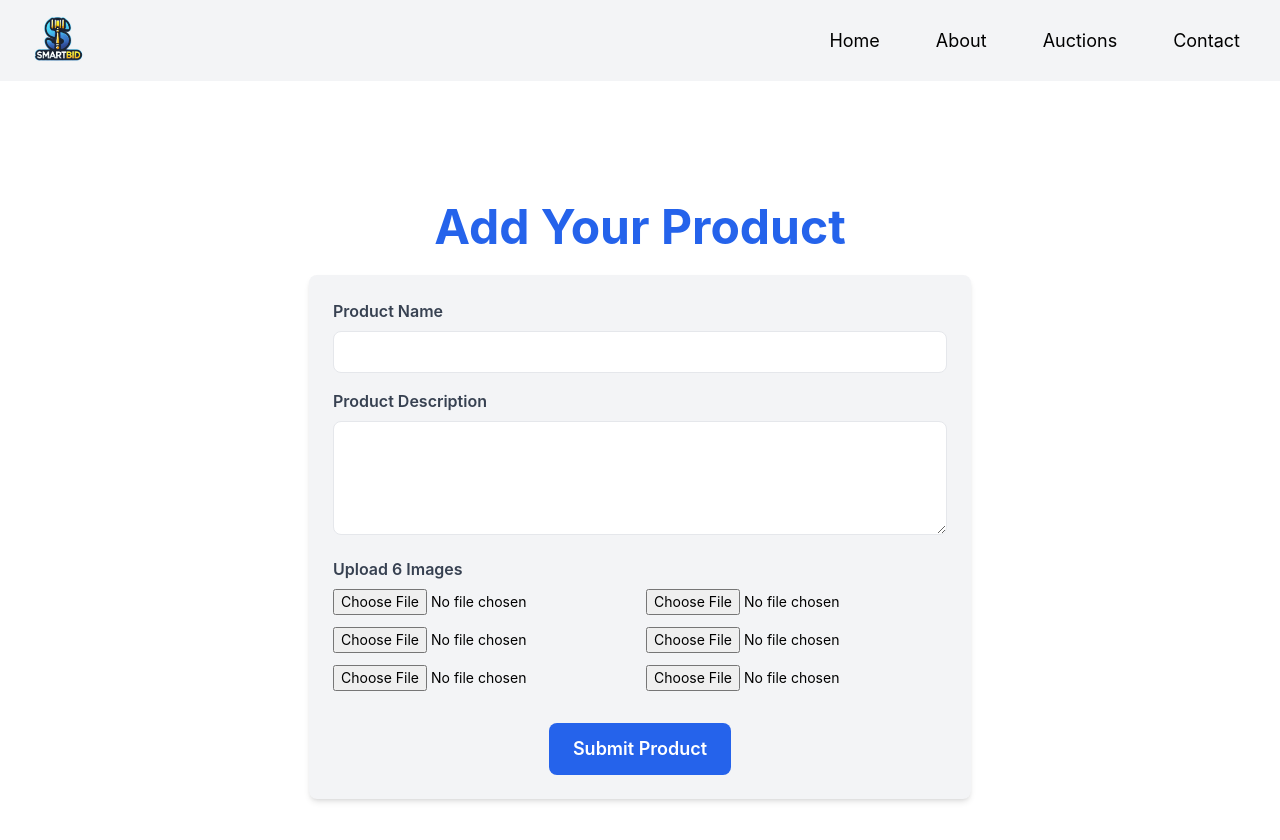
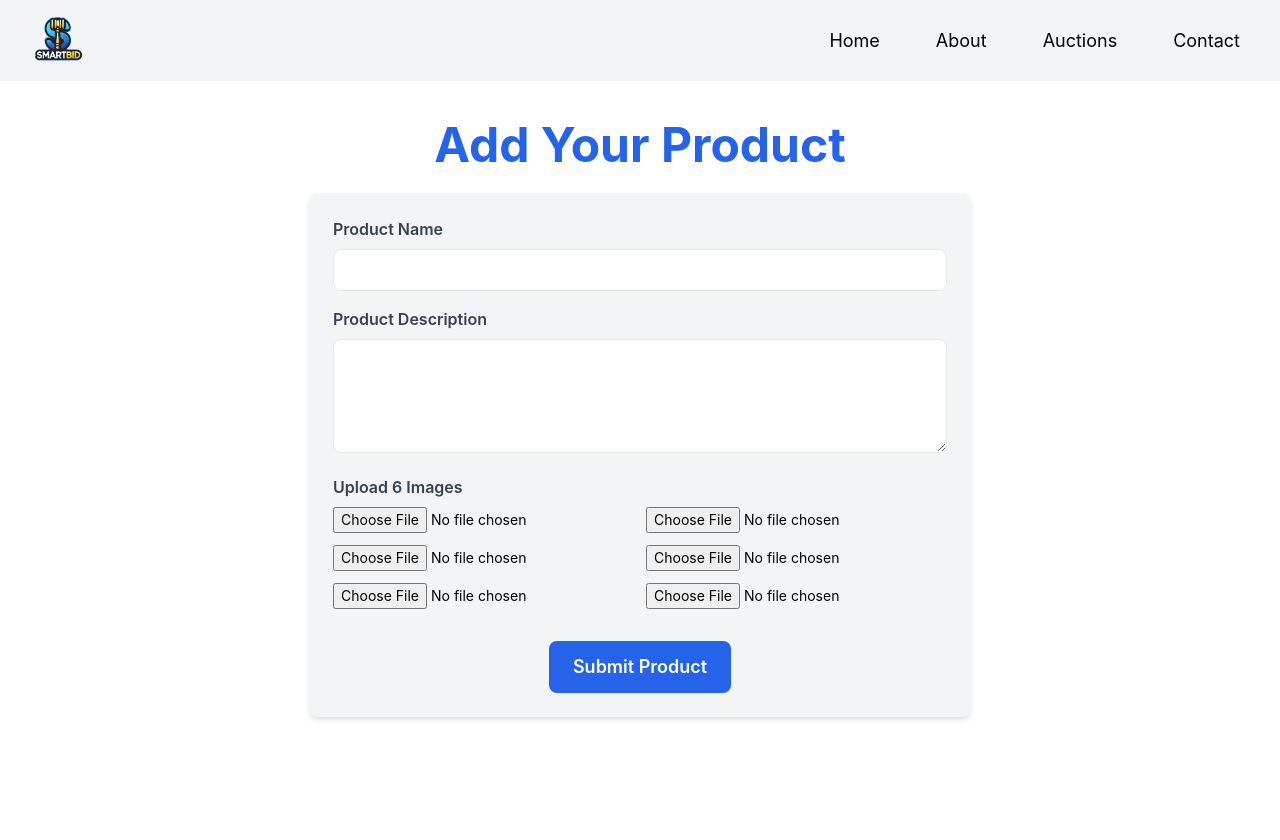
Before and after one commit to MukundIyer21/Auction-website, a React (Create React App) app in the folder frontend/: page /add-product in a window 1280 px wide. Shown: the top 840 px of the page. After the commit the page ends 800 px from the top, so only its background shows below. Built offline with nearby package versions, Linux system fonts and the light colour scheme.

Commit message:
product add

```diff
--- a/frontend/src/components/AddProduct.jsx
+++ b/frontend/src/components/AddProduct.jsx
@@ -24,7 +24,7 @@ const AddProduct = () => {
   return (
     <>
       <Navbar />
-      <div className="bg-white text-black min-h-screen flex flex-col items-center">
+      <div className="bg-white text-black  flex flex-col items-center">
         <motion.section
           initial={{ opacity: 0, y: -50 }}
           animate={{ opacity: 1, y: 0 }}
--- a/frontend/src/components/Navbar.jsx
+++ b/frontend/src/components/Navbar.jsx
@@ -28,7 +28,7 @@ const handleToggle = () => {
       {/* Menu Items */}
       <ul className={`md:flex md:space-x-6 absolute md:static bg-gray-100 w-full md:w-auto transition-all duration-300 ease-in-out ${navOpen ? "top-16 left-0" : "top-[-100%]"}`}>
         <li className="text-lg my-2 md:my-0">
-          <a href="#home" className="block py-2 px-4 hover:text-yellow-500 transition-colors">Home</a>
+          <a href="#home" className="block py-2 px-4 hover:text-yellow-500 transition-colors" onClick={()=>navigate("/")}>Home</a>
         </li>
         <li className="text-lg my-2 md:my-0">
           <a href="#about" className="block py-2 px-4 hover:text-yellow-500 transition-colors">About</a>
```
